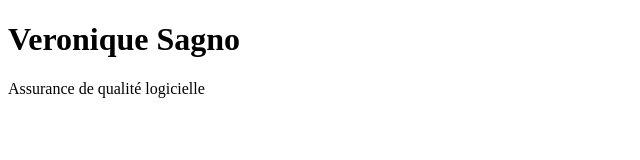
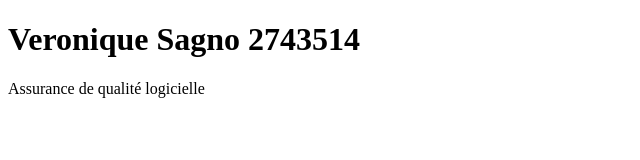
Before and after one commit to Vero-2710/Examen_Git, a plain HTML site: page index.html in a window 1280 px wide. Shown: the whole page, without its empty margins (0-640 px from the left). Drawn offline with Linux system fonts and the light colour scheme.

Commit message:
modification du fichier index.html en ajoutant mon matricule

```diff
--- a/index.html
+++ b/index.html
@@ -6,7 +6,7 @@
     <title>Document</title>
 </head>
 <body>
-    <h1>Veronique Sagno</h1>
+    <h1>Veronique Sagno 2743514 </h1>
     <p>Assurance de qualité logicielle</p>
 </body>
 </html>
```
